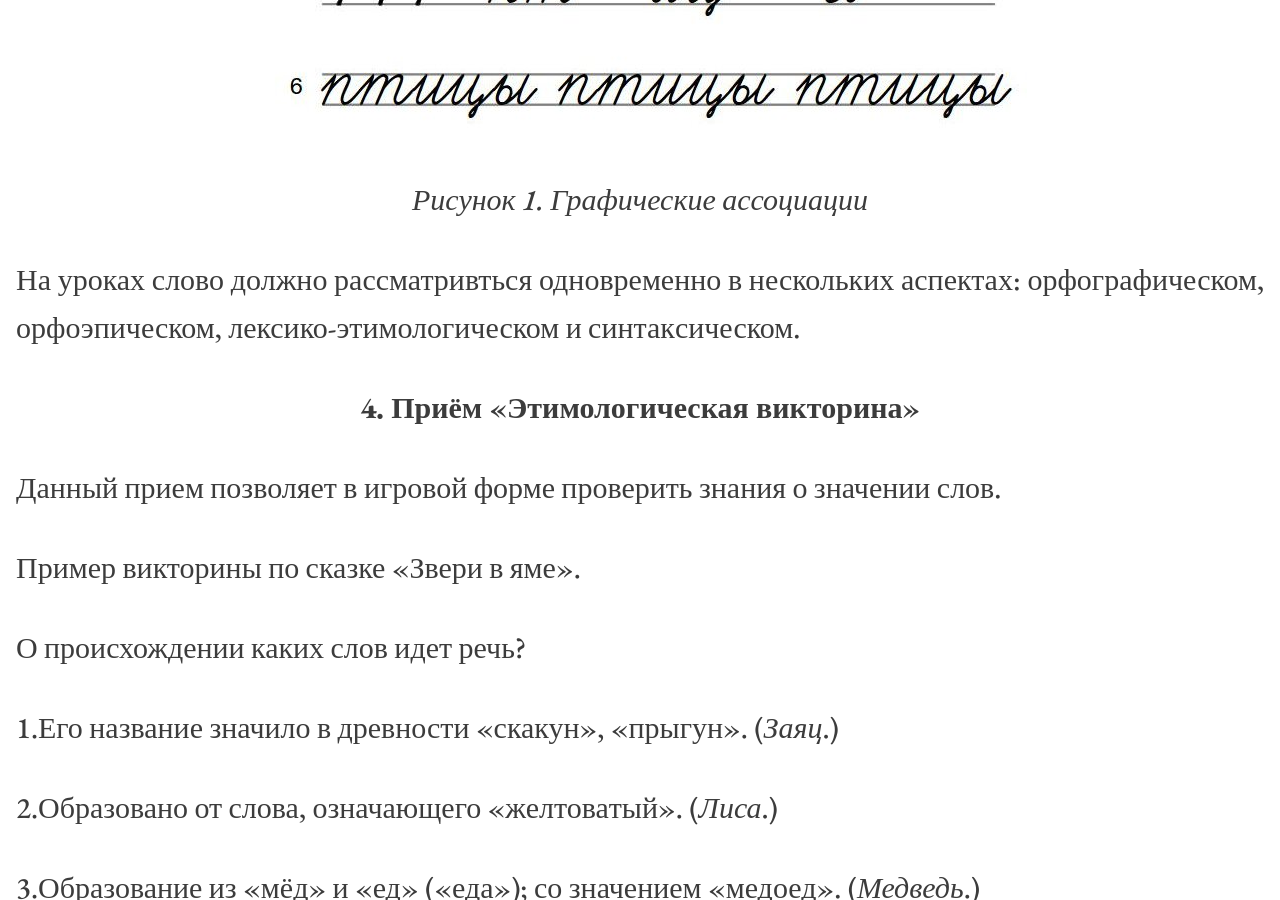
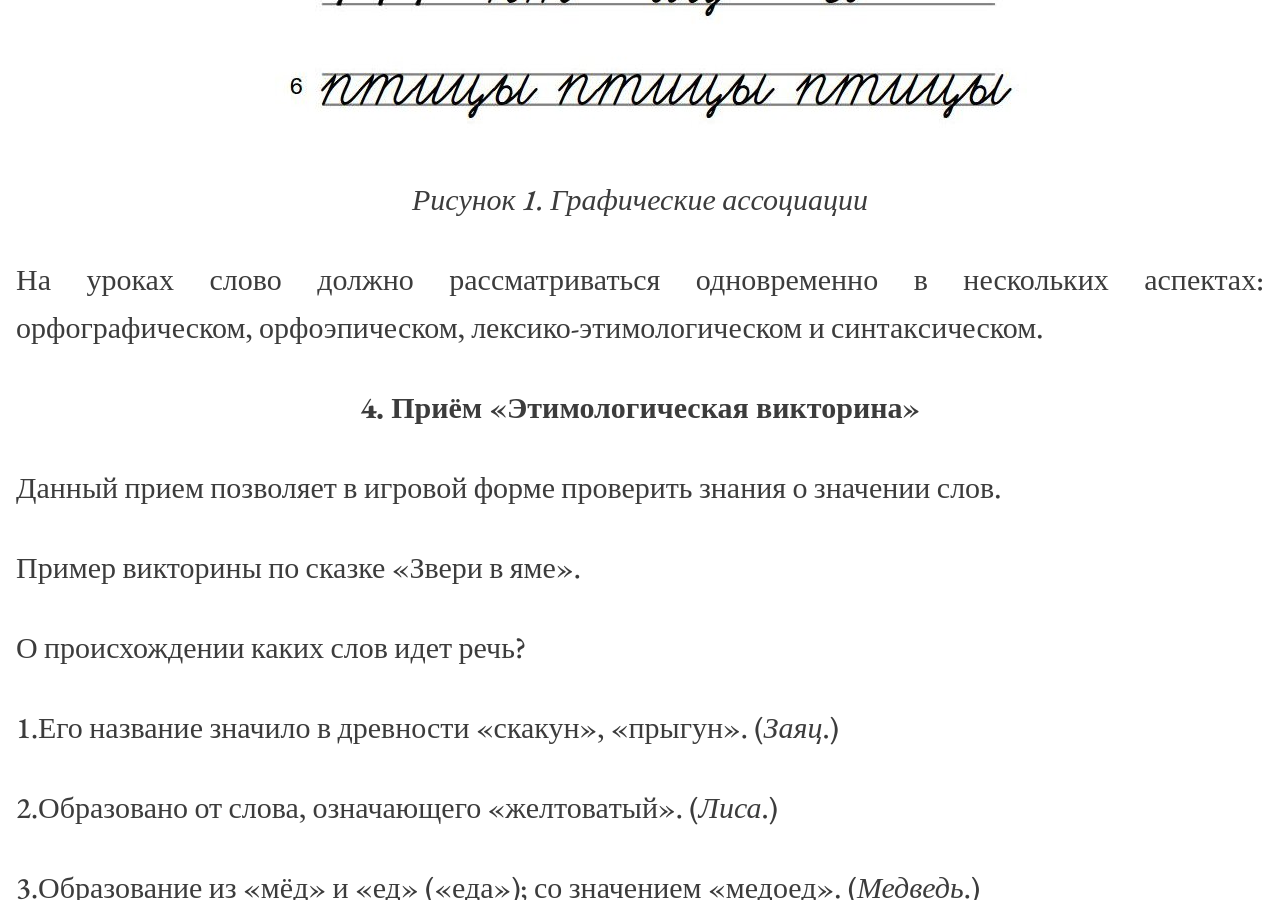
Before and after one commit to seveleva/seveleva, a Jekyll site: the page built from cathegory.md, in a window 1280 px wide and 900 px high, scrolled down 11009 px. Built offline with Jekyll 4.4.1, drawn with Linux system fonts in a browser that asks for light colours; some of the changed text lies outside the part shown.

Commit message:
Update cathegory.md

```diff
--- a/cathegory.md
+++ b/cathegory.md
@@ -160,7 +160,7 @@ description: Обобщение педагогического опыта по
 
  <div style="text-align: center"><i>Рисунок 1. Графические ассоциации</i></div>
 
-На уроках слово должно рассматривться одновременно в нескольких ас­пектах: орфографическом, орфоэпическом, лексико-этимологическом и синтак­сическом.
+На уроках слово должно рассматриваться одновременно в нескольких ас­пектах: орфографическом, орфоэпическом, лексико-этимологическом и синтак­сическом.
 
 <div style="text-align: center"><h4>4. Приём «Этимологическая викторина»</h4></div>
 
```
Also changed, not shown: other parts of cathegory.md (+8 -10 lines).
